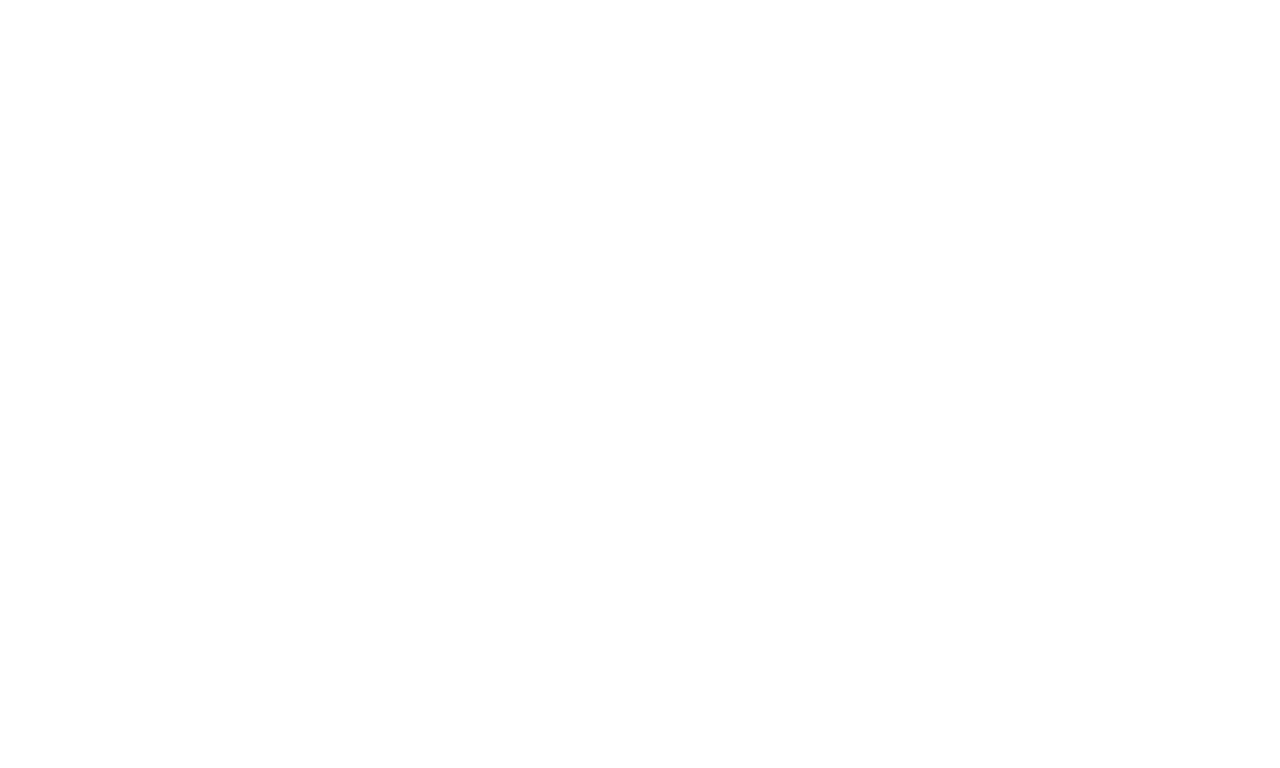
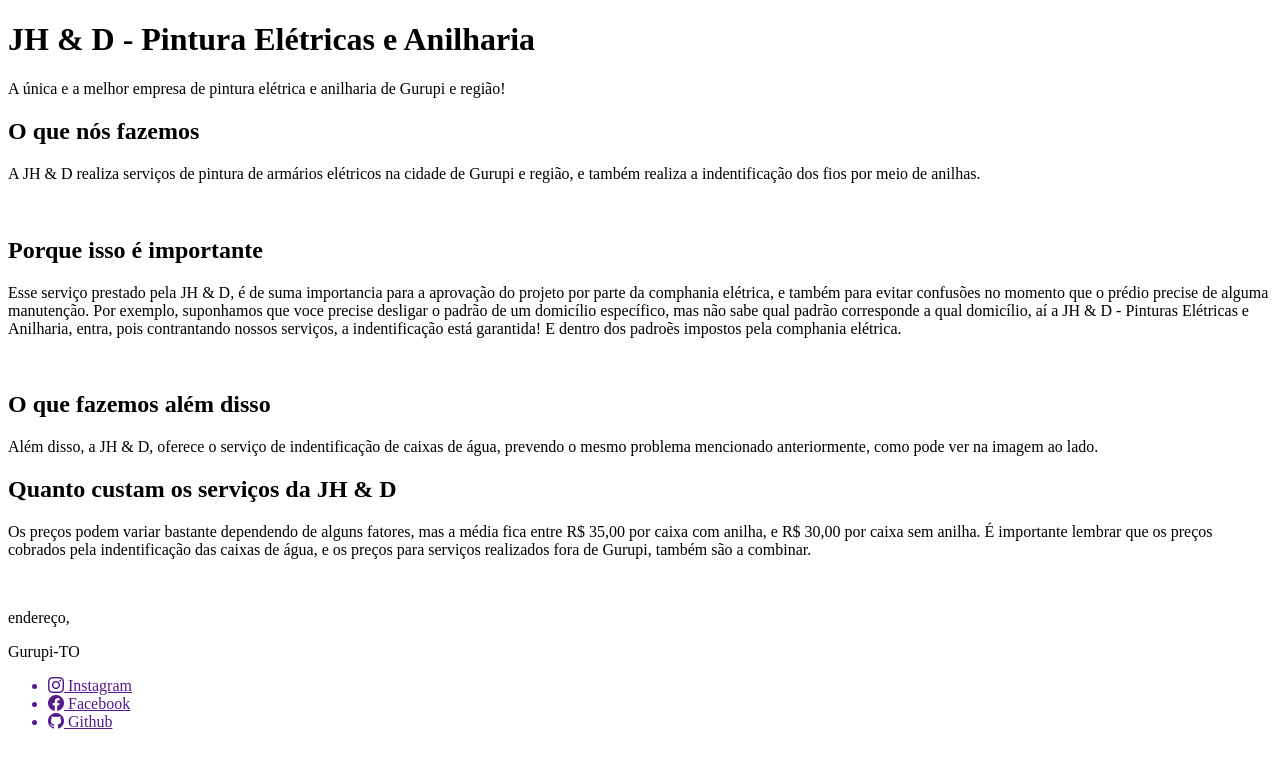
Before and after one commit to joaohenriqueleal/projeto-empresa-pintura-eletrica, a plain HTML site: page index.html in a window 1280 px wide. Drawn offline with nearby package versions, Linux system fonts and the light colour scheme.

Commit message:
no dia 23 de março fiz o conteudo html.

```diff
--- a/index.html
+++ b/index.html
@@ -5,8 +5,72 @@
     <meta name="viewport" content="width=device-width, initial-scale=1.0">
     <title>JH & D - Pintura Elétricas e Anilharia</title>
     <link rel="stylesheet" href="styles/style.css" media="all">
+    <link rel="stylesheet" href="https://cdn.jsdelivr.net/npm/bootstrap-icons@1.11.3/font/bootstrap-icons.min.css">
 </head>
 <body>
-
+    <header>
+        <div class="titulo-slogan">
+            <h1>JH & D - Pintura Elétricas e Anilharia</h1>
+            <p>A única e a melhor empresa de pintura elétrica e anilharia de Gurupi e região!</p>
+        </div>
+        <div class="logo"></div>
+    </header>
+    <main>
+        <section>
+            <article>
+                <h2>O que nós fazemos</h2>
+                <p>A JH & D realiza serviços de pintura de armários elétricos na cidade de Gurupi e região, e também realiza a indentificação dos fios por meio de anilhas.</p>
+            </article>
+            <img src="" alt="">
+        </section>
+        <section>
+            <article>
+                <h2>Porque isso é importante</h2>
+                <p>Esse serviço prestado pela JH & D, é de suma importancia para a aprovação do projeto por parte da comphania elétrica, e também para evitar confusões no momento que o prédio precise de alguma manutenção. Por exemplo, suponhamos que voce precise desligar o padrão de um domicílio específico, mas não sabe qual padrão corresponde a qual domicílio, aí a JH & D - Pinturas Elétricas e Anilharia, entra, pois contrantando nossos serviços, a indentificação está garantida! E dentro dos padroẽs impostos pela comphania elétrica.</p>
+            </article>
+            <img src="" alt="">
+        </section>
+        <section>
+            <article>
+                <h2>O que fazemos além disso</h2>
+                <p>Além disso, a JH & D, oferece o serviço de indentificação de caixas de água, prevendo o mesmo problema mencionado anteriormente, como pode ver na imagem ao lado.</p>
+            </article>
+        </section>
+        <section>
+            <article>
+                <h2>Quanto custam os serviços da JH & D</h2>
+                <p>Os preços podem variar bastante dependendo de alguns fatores, mas a média fica entre R$ 35,00 por caixa com anilha, e R$ 30,00 por caixa sem anilha. É importante lembrar que os preços cobrados pela indentificação das caixas de água, e os preços para serviços realizados fora de Gurupi, também são a combinar.</p>
+            </article>
+        </section>
+    </main>
+    <footer>
+        <div class="endereco">
+            <img src="" alt="">
+            <p>endereço, </p>
+            <p>Gurupi-TO</p>
+        </div>
+        <div class="redes">
+            <ul>
+                <a href="">
+                    <li style="--cor1: #fb3997; --cor2: #fecf12;">
+                        <span class="icon"><i class="bi bi-instagram"></i></span>
+                        <span class="text">Instagram</span>
+                    </li>
+                </a>
+                <a href="">
+                    <li style="--cor1: #09c5ff; --cor2: #0973dd;">
+                        <span class="icon"><i class="bi bi-facebook"></i></span>
+                        <span class="text">Facebook</span>
+                    </li>
+                </a>
+                <a href="">
+                    <li style="--cor1: #08529d; --cor2: #052647;">
+                        <span class="icon"><i class="bi bi-github"></i></span>
+                        <span class="text">Github</span>
+                    </li>
+                </a>
+            </ul>
+        </div>
+    </footer>
 </body>
 </html>
```
